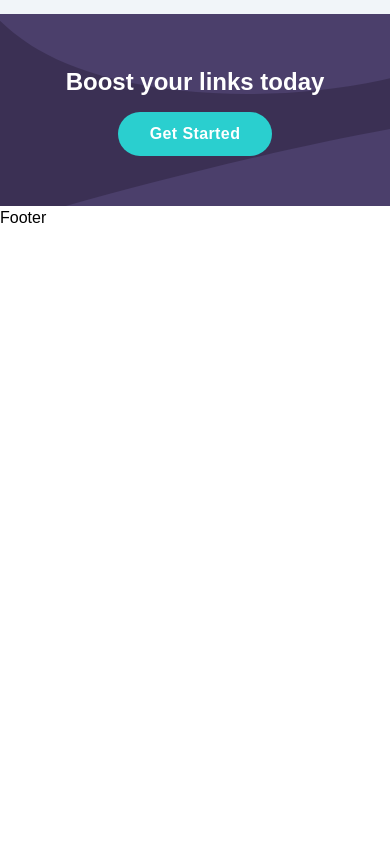
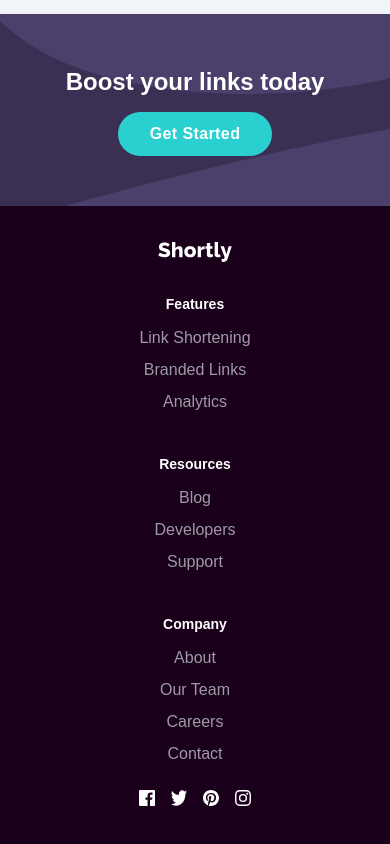
Before and after one commit to Dina2703/url_shortinig_api, a React (Create React App) app: page / in a window 390 px wide. Shown: the part 1698-2542 px from the top of the page. Before the commit the page ends 1928 px from the top, so only its background shows below. Built offline with nearby package versions, Linux system fonts and the light colour scheme.

Commit message:
Footer design for the mobile view

```diff
--- a/src/components/Footer.js
+++ b/src/components/Footer.js
@@ -1,7 +1,70 @@
 import React from "react";
+import logo2 from "../images/logo2.svg";
+import facebook from "../images/icon-facebook.svg";
+import twitter from "../images/icon-twitter.svg";
+import pinterest from "../images/icon-pinterest.svg";
+import instagram from "../images/icon-instagram.svg";
 
 function Footer() {
-  return <div>Footer</div>;
+  return (
+    <div
+      id="footer"
+      className="w-full pb-12 bg-[#1a001a]  text-white flex flex-col items-center pt-5"
+    >
+      <a href="#" className=" ">
+        <img src={logo2} alt="logo" className=" my-4 h-5" />
+      </a>
+      <ul className="text-center my-4">
+        <li className="font-bold text-sm pb-3 ">Features</li>
+        <li className="text-grayishViolet pb-2 text-[16px] hover:text-cyan cursor-pointer">
+          Link Shortening
+        </li>
+        <li className="text-grayishViolet pb-2 text-[16px] hover:text-cyan cursor-pointer">
+          Branded Links
+        </li>
+        <li className="text-grayishViolet pb-2 text-[16px] hover:text-cyan cursor-pointer">
+          Analytics
+        </li>
+      </ul>
+      <ul className="text-center my-4">
+        <li className="font-bold text-sm pb-3 ">Resources</li>
+        <li className="text-grayishViolet pb-2 text-[16px] hover:text-cyan cursor-pointer">
+          Blog
+        </li>
+        <li className="text-grayishViolet pb-2 text-[16px] hover:text-cyan cursor-pointer">
+          Developers
+        </li>
+        <li className="text-grayishViolet pb-2 text-[16px] hover:text-cyan cursor-pointer">
+          Support
+        </li>
+      </ul>
+      <ul className="text-center my-4">
+        <li className="font-bold text-sm pb-3 ">Company</li>
+        <li className="text-grayishViolet pb-2 text-[16px] hover:text-cyan cursor-pointer">
+          About
+        </li>
+        <li className="text-grayishViolet pb-2 text-[16px] hover:text-cyan cursor-pointer">
+          Our Team
+        </li>
+        <li className="text-grayishViolet pb-2 text-[16px] hover:text-cyan cursor-pointer">
+          Careers
+        </li>
+        <li className="text-grayishViolet pb-2 text-[16px] hover:text-cyan cursor-pointer">
+          Contact
+        </li>
+      </ul>
+      <div className="flex gap-4 ">
+        <img
+          src={facebook}
+          alt=""
+          className="w-4 h-4 cursor-pointer hover:bg-cyan "
+        />
+        <img src={twitter} alt="" className="w-4 h-4 cursor-pointer  " />
+        <img src={pinterest} alt="" className="w-4 h-4 cursor-pointer " />
+        <img src={instagram} alt="" className="w-4 h-4 cursor-pointer  " />
+      </div>
+    </div>
+  );
 }
 
 export default Footer;
```
Also changed, not shown: src/images/logo2.svg (added).
